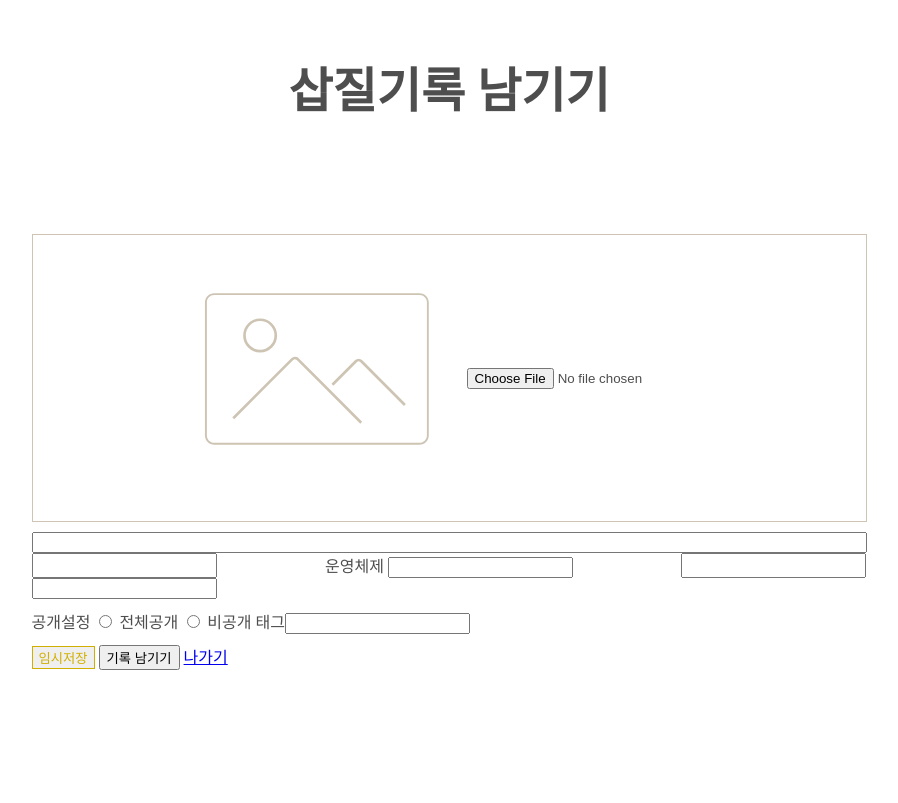
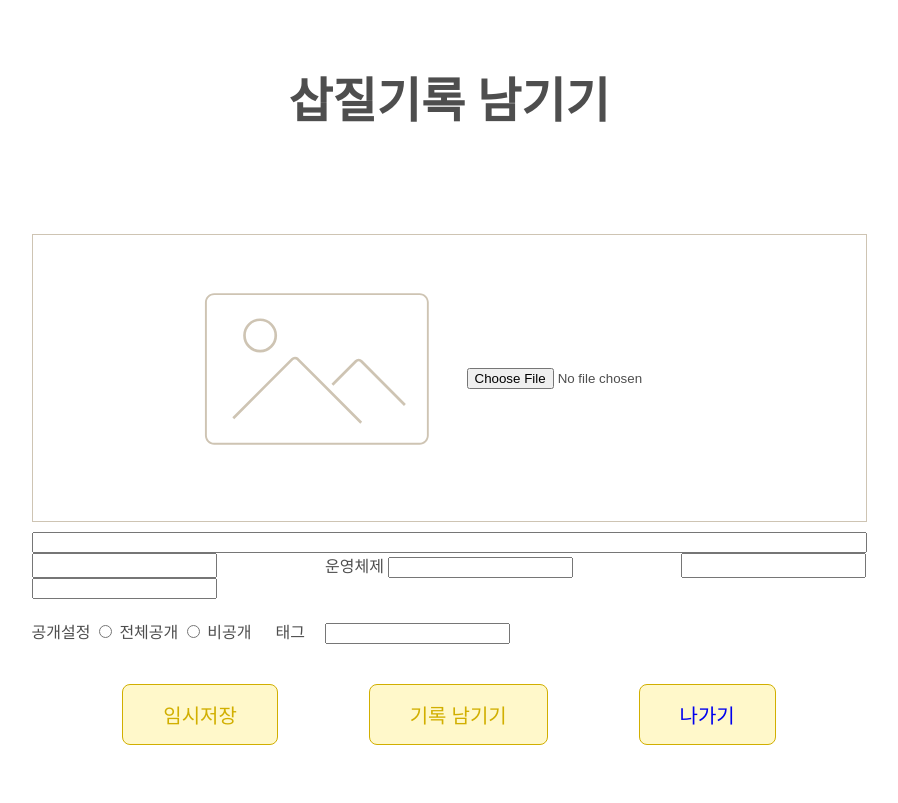
Before and after one commit to diggging/diggging, a Django app: template posts/templates/posts/post_create.html in a window 1280 px wide. Shown: the whole page, without its empty margins (191-1089 px from the left). Before the commit the page ends 670 px from the top, so only its background shows below. Run offline with Django 3.2, Linux system fonts and the light colour scheme; the template is opened without the code that fills it, so the values that code supplies are empty, except form fields; tables that the repository leaves empty hold one stand-in row (values such as "Sample post"); form fields are guessed from the names that the template uses; some web fonts are replaced.

Commit message:
[css] post_create done

```diff
--- a/posts/templates/posts/post_create.html
+++ b/posts/templates/posts/post_create.html
@@ -44,12 +44,14 @@
                     <label for="id_is_public1">전체공개</label>
                     <input type="radio" id="id_is_public2" />
                     <label for="id_is_public2">비공개</label>
-                    <label for="id_tag">태그</label>{{ form.tag }}
+                    <label class="tag_label" for="id_tag">태그</label>{{ form.tag }}
                 </div>
                 <div class="btn_area">
-                    <button>임시저장</button>
-                    <input type="submit" value="기록 남기기"/>
-                    <a href="{% url 'posts:post_list' %}">나가기</a>
+                    <button class="btn_control">임시저장</button>
+                        <input type="submit" value="기록 남기기" class="btn_control"/>
+                    <button  class="btn_control">
+                        <a href="{% url 'posts:post_list' %}">나가기</a>
+                    </button>
                 </div>
             </form>
         </div>
--- a/shoveling/settings.py
+++ b/shoveling/settings.py
@@ -51,6 +51,8 @@ INSTALLED_APPS = [
 CKEDITOR_UPLOAD_PATH = "uploads/"
 
 
+
+
 CKEDITOR_CONFIGS = {
     'default': {
         'toolbar': 'Custom',
@@ -69,7 +71,6 @@ CKEDITOR_CONFIGS = {
             {'name': 'insert',
             'items': ['Image', 'Table','CodeSnippet']},
             ],
-        'extraPlugins': 'codesnippet',
         # 'extraPlugins': 'codesnippet, uploadwidget, codesnippetgeshi',
         # 'codeSnippetGeshi_url': '../lib/colorize.php',
     }
--- a/static/posts/post_create.css
+++ b/static/posts/post_create.css
@@ -4,11 +4,13 @@
 }
 :root {
     --border-color: #CEC4B3;
+    --btn-color: #FFF8CA;
     --sand-color: #D1AF00;
     --text-color: #4E4E4E;
     --title-font: 'Pretendard-ExtraBold';
     --content-font: 'Pretendard-Regular';
     --btn-font: 'Pretendard-SemiBold';
+    --hover-color: #FFEF9C;
 }
 @font-face {
     font-family: 'Pretendard-Regular';
@@ -45,7 +47,8 @@ form {
 
 .create_title {
     display:flex;
-    margin: 20px;
+    margin-top: 30px;
+    margin-bottom: 10px;
     justify-content: center;
 }
 
@@ -133,21 +136,50 @@ form {
 }
 
 .tag_area {
-    margin: 10px 0px;
+    margin: 20px 0px;
     font-family: var(--btn-font);
 }
 
 #id_tag {
-    width: 20em;
+    width: 30em;
     height: 44px;
-    margin-left: 20px;
     border: solid 1px var(--border-color);
     border-radius: 4px;
 }
 
-.btn_area button{
+.tag_label {
+    margin: 0 20px;
+}
+
+.btn_area {
+    display: flex;
+    justify-content: space-evenly;
+    margin-top: 20px;
+}
+
+.btn_control {
     border: solid 1px var(--sand-color);
-    background-color: var(var(--border-color));
+    background-color: var(--btn-color);
+    font-size: 1.25em;
+    border-radius: 8px;
+    padding: 15px 40px;
     color: var(--sand-color);
     font-family: var(--btn-font);
+    text-decoration: none;
 }
+
+.btn_control a {
+    text-decoration: none;
+}
+
+.btn_control a:hover {
+    color:whitesmoke;
+}
+
+.btn_control a:visited {
+    color: var(--sand-color)
+}
+
+.btn_control:hover {
+    background-color: var(--hover-color);
+}
```
Also changed, not shown: 1 other file.
